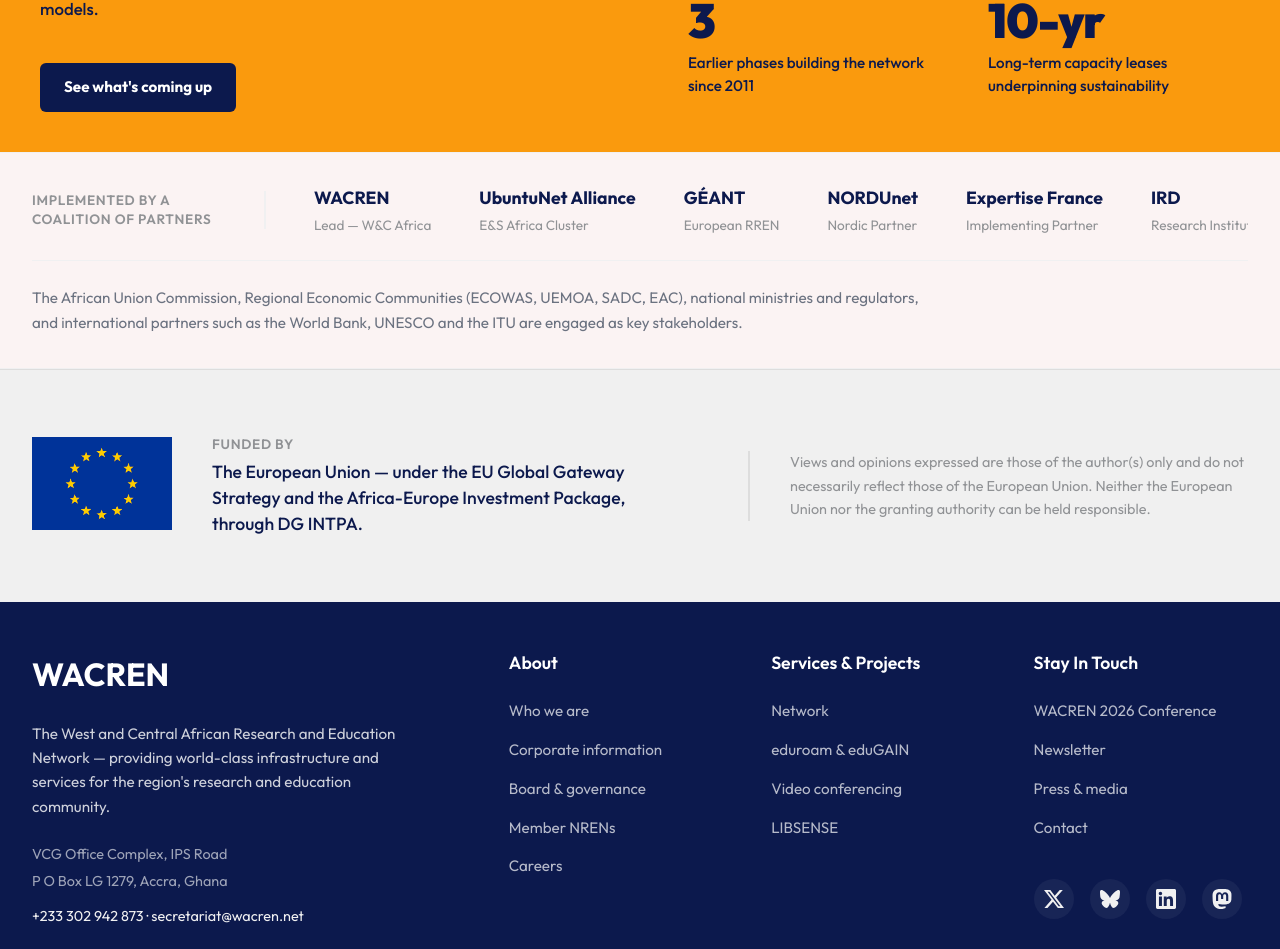
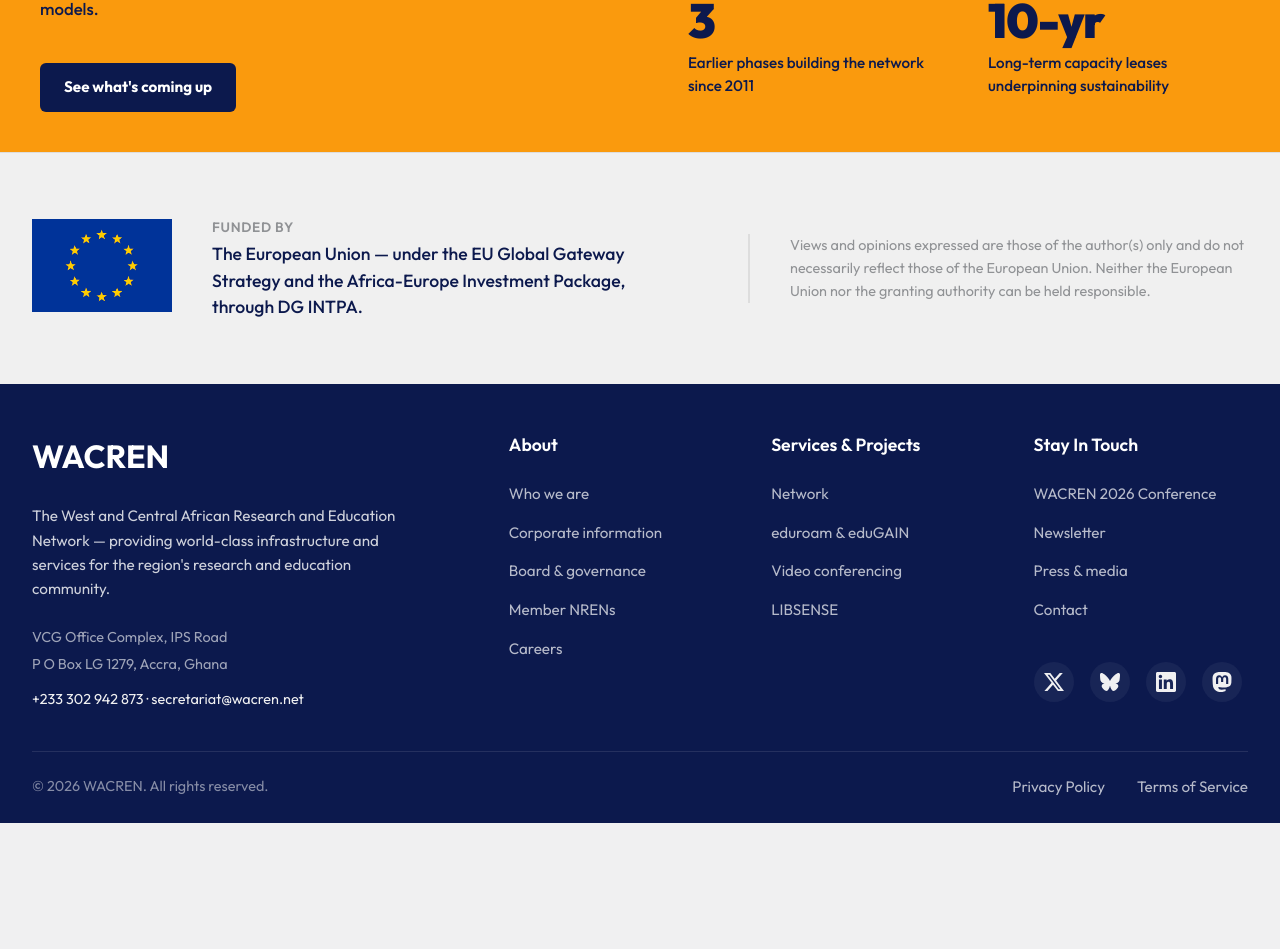
Before and after one commit to rizennews/africaconnect4, a Next.js app: page /about in a window 1280 px wide. Shown: the part 3125-4074 px from the top of the page. After the commit the page ends 3948 px from the top, so only its background shows below. Built offline with nearby package versions, Linux system fonts and the light colour scheme.

Commit message:
Remove PartnersBanner from About page and fix scroll-behavior warning

```diff
--- a/src/app/about/page.tsx
+++ b/src/app/about/page.tsx
@@ -3,7 +3,6 @@
 import AboutTimeline from '@/components/AboutTimeline';
 import AboutWacrenRegion from '@/components/AboutWacrenRegion';
 import AboutStats from '@/components/AboutStats';
-import PartnersBanner from '@/components/PartnersBanner';
 import FundingBanner from '@/components/FundingBanner';
 
 export default function AboutPage() {
@@ -14,7 +13,6 @@
       <AboutTimeline />
       <AboutWacrenRegion />
       <AboutStats />
-      <PartnersBanner />
       <FundingBanner />
     </main>
   );
--- a/src/app/layout.tsx
+++ b/src/app/layout.tsx
@@ -22,7 +22,7 @@
   children: React.ReactNode;
 }>) {
   return (
-    <html lang="en" className={outfit.variable}>
+    <html lang="en" className={outfit.variable} data-scroll-behavior="smooth">
       <body>
         <Header />
         <main>{children}</main>
```
